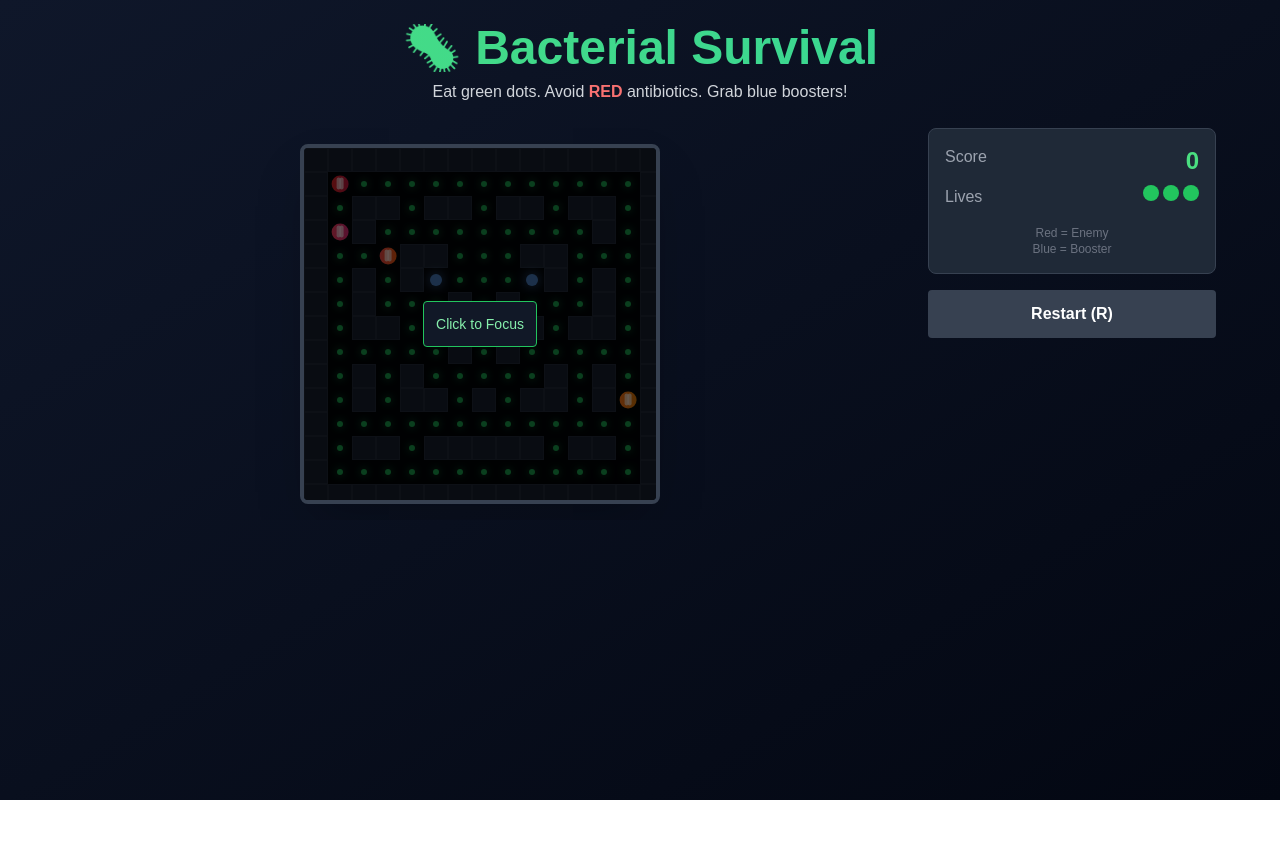
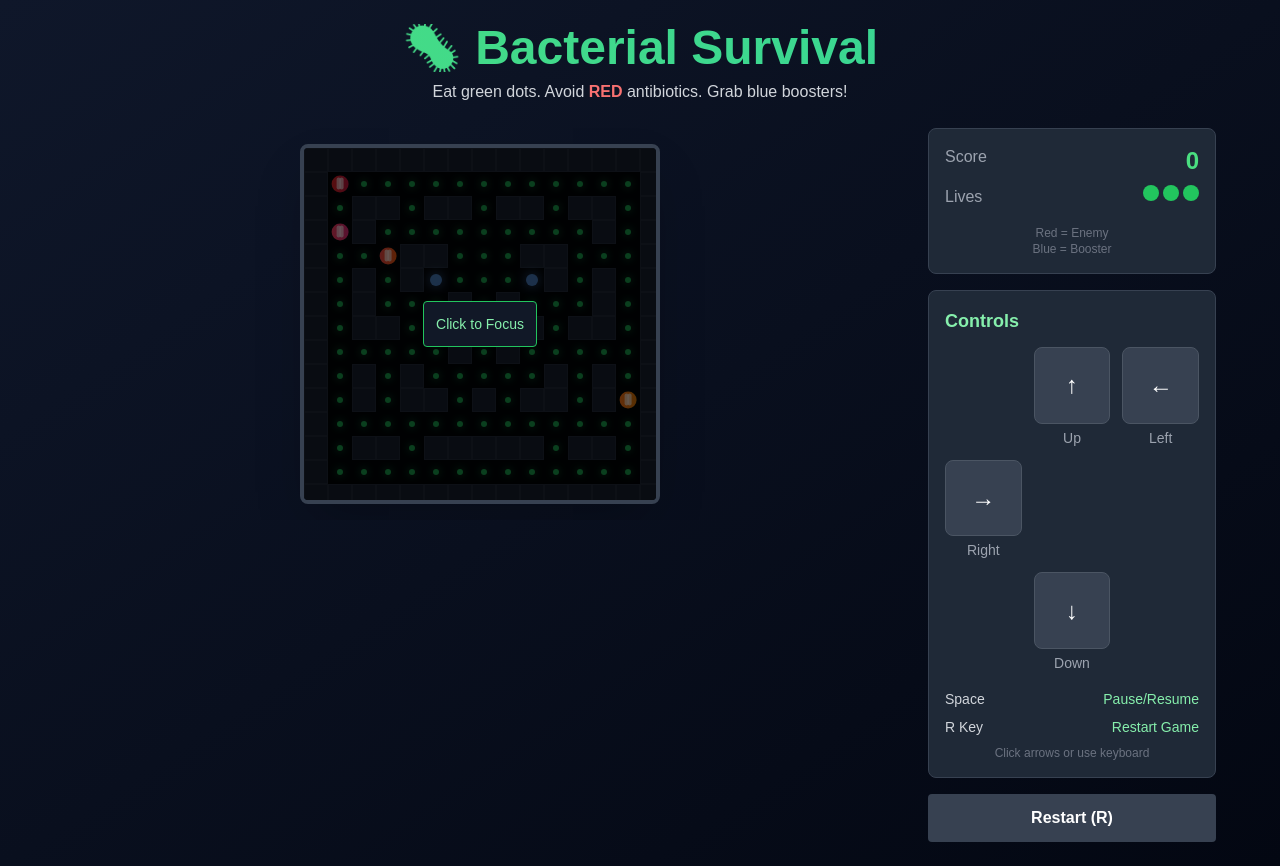
Before and after one commit to fidelismee/amr-pacman, a Next.js app: page / in a window 1280 px wide. Before the commit the page ends 800 px from the top, so only its background shows below. Built offline with nearby package versions, Linux system fonts and the light colour scheme.

Commit message:
feat: enhance game UI with stats and control buttons for navigation

```diff
--- a/app/game/components/BacteriaGame.tsx
+++ b/app/game/components/BacteriaGame.tsx
@@ -485,7 +485,7 @@ const BacteriaGame = () => {
             </div>
           </div>
 
-          {/* Stats */}
+          {/* Stats and Controls */}
           <div className="lg:w-72 w-full space-y-4">
             <div className="bg-gray-800 p-4 rounded-lg border border-gray-700">
               <div className="flex justify-between mb-2">
@@ -504,6 +504,68 @@ const BacteriaGame = () => {
                 Red = Enemy <br/> Blue = Booster
               </div>
             </div>
+
+            {/* Arrow Key Controls */}
+            <div className="bg-gray-800 p-4 rounded-lg border border-gray-700">
+              <h3 className="text-lg font-bold mb-3 text-green-300">Controls</h3>
+
+              <div className="grid grid-cols-3 gap-3 mb-4">
+                <div className="col-start-2">
+                  <button
+                    onClick={() => nextDirectionRef.current = 'up'}
+                    className="w-full aspect-square flex items-center justify-center bg-gray-700 hover:bg-gray-600 rounded-lg border border-gray-600 active:bg-gray-500 transition-colors"
+                  >
+                    <div className="text-2xl">↑</div>
+                  </button>
+                  <div className="text-center text-sm text-gray-400 mt-1">Up</div>
+                </div>
+
+                <div>
+                  <button
+                    onClick={() => nextDirectionRef.current = 'left'}
+                    className="w-full aspect-square flex items-center justify-center bg-gray-700 hover:bg-gray-600 rounded-lg border border-gray-600 active:bg-gray-500 transition-colors"
+                  >
+                    <div className="text-2xl">←</div>
+                  </button>
+                  <div className="text-center text-sm text-gray-400 mt-1">Left</div>
+                </div>
+
+                <div className="col-start-2 row-start-3">
+                  <button
+                    onClick={() => nextDirectionRef.current = 'down'}
+                    className="w-full aspect-square flex items-center justify-center bg-gray-700 hover:bg-gray-600 rounded-lg border border-gray-600 active:bg-gray-500 transition-colors"
+                  >
+                    <div className="text-2xl">↓</div>
+                  </button>
+                  <div className="text-center text-sm text-gray-400 mt-1">Down</div>
+                </div>
+
+                <div className="row-start-2">
+                  <button
+                    onClick={() => nextDirectionRef.current = 'right'}
+                    className="w-full aspect-square flex items-center justify-center bg-gray-700 hover:bg-gray-600 rounded-lg border border-gray-600 active:bg-gray-500 transition-colors"
+                  >
+                    <div className="text-2xl">→</div>
+                  </button>
+                  <div className="text-center text-sm text-gray-400 mt-1">Right</div>
+                </div>
+              </div>
+
+              <div className="space-y-2 text-sm">
+                <div className="flex items-center justify-between">
+                  <span className="text-gray-300">Space</span>
+                  <span className="text-green-300">Pause/Resume</span>
+                </div>
+                <div className="flex items-center justify-between">
+                  <span className="text-gray-300">R Key</span>
+                  <span className="text-green-300">Restart Game</span>
+                </div>
+                <div className="text-xs text-gray-500 text-center mt-2">
+                  Click arrows or use keyboard
+                </div>
+              </div>
+            </div>
+
             <button onClick={initializeGame} className="w-full py-3 bg-gray-700 hover:bg-gray-600 rounded font-bold">Restart (R)</button>
           </div>
         </div>
```
